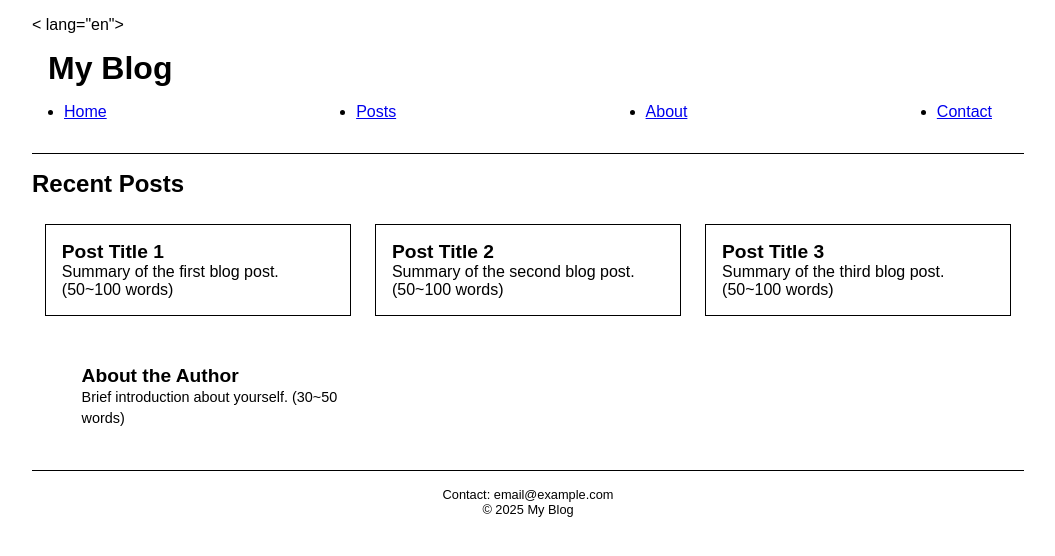
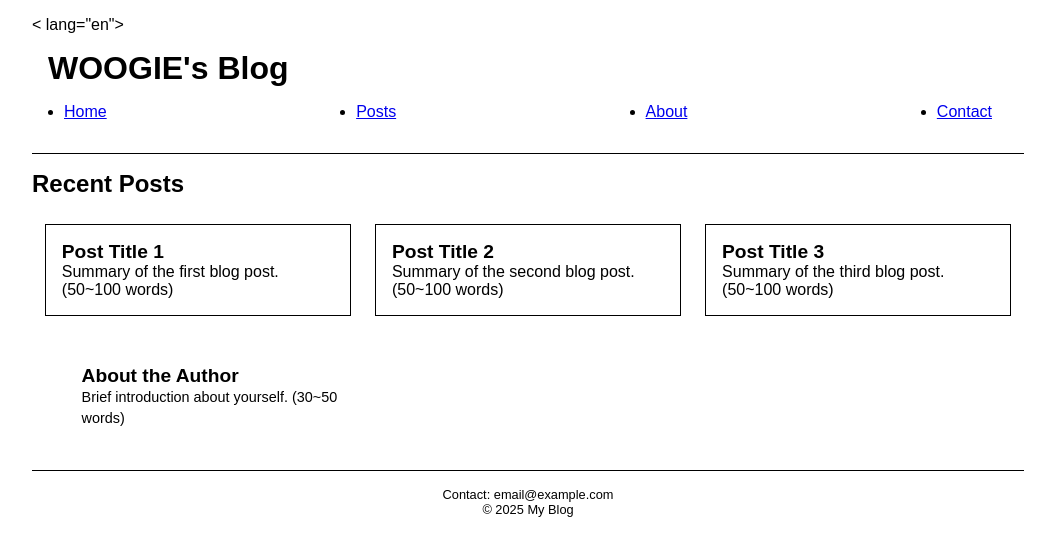
Before and after one commit to Woogie97/oz-lecture, a plain HTML site: page git-assignment/blog/blog.html in a window 1280 px wide. Shown: the whole page, without its empty margins (112-1167 px from the left). Drawn offline with Linux system fonts and the light colour scheme.

Commit message:
Update blog.html

```diff
--- a/git-assignment/blog/blog.html
+++ b/git-assignment/blog/blog.html
@@ -10,7 +10,7 @@
 
 
     <header>
-       <h1>My Blog</h1>
+       <h1>WOOGIE's Blog</h1>
       <nav>
         <ul>
           <li><a href="#home">Home</a></li>
```
